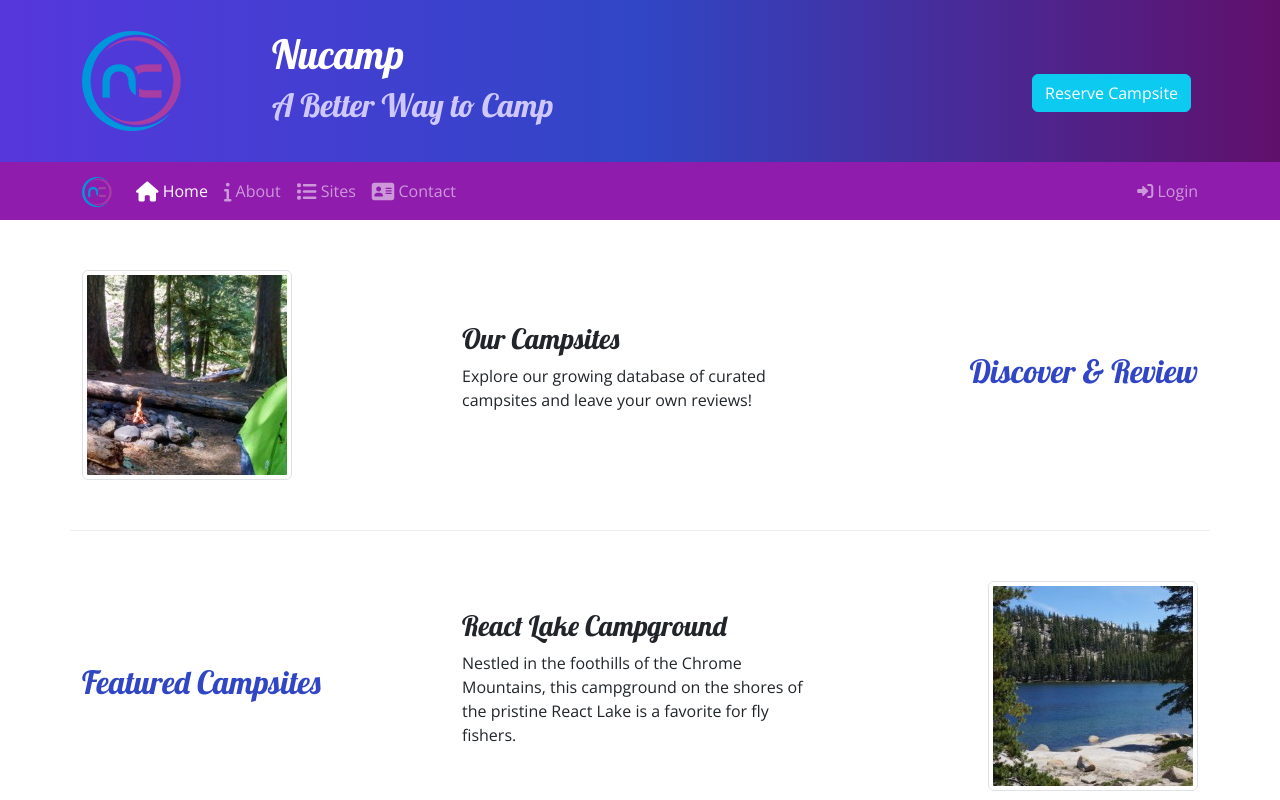
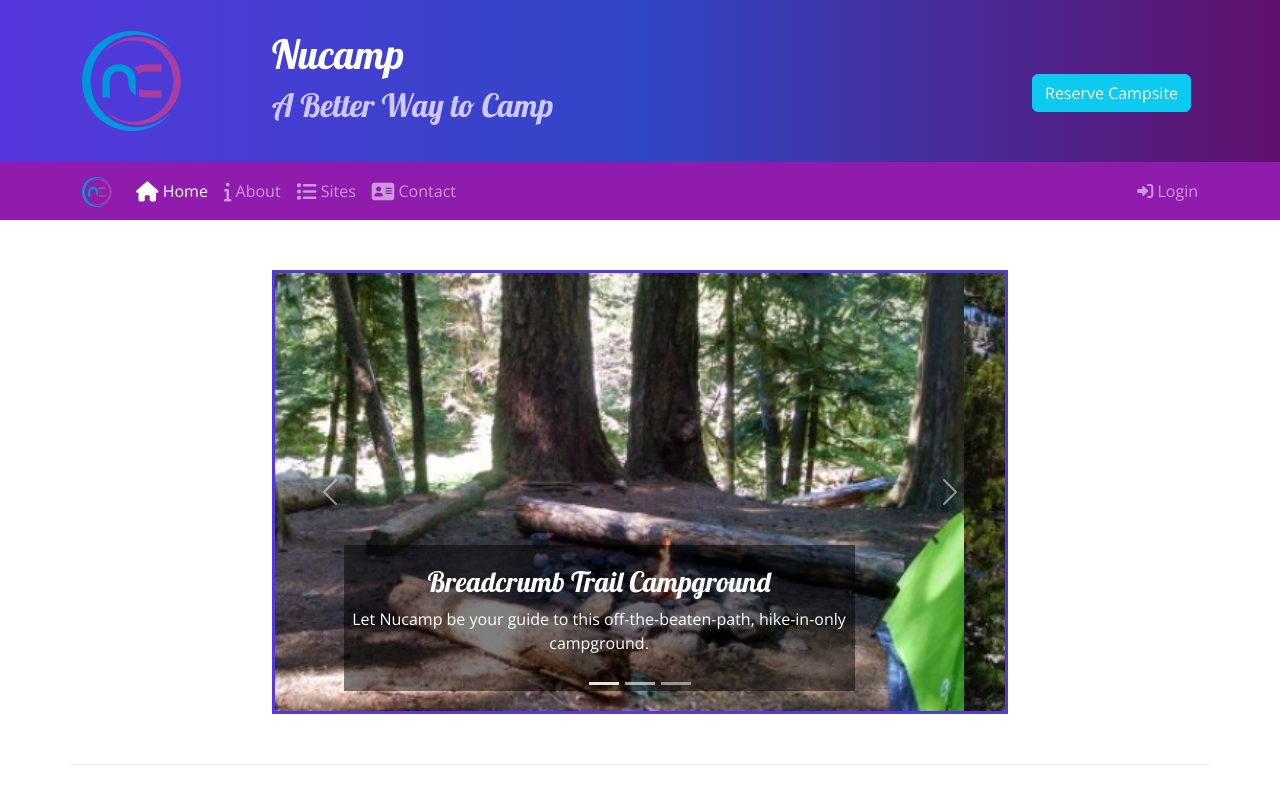
Before and after one commit to VictorZornek/Nucampsite, a plain HTML site: page index.html in a window 1280 px wide. Shown: the top 800 px of the page. Drawn offline with nearby package versions, Linux system fonts and the light colour scheme; files whose address does not match are found by name.

Commit message:
Carousel

```diff
--- a/css/styles.css
+++ b/css/styles.css
@@ -44,3 +44,10 @@ footer {
 .accordion-button {
     background-color: #d3d3d3;
 }
+
+.carousel-caption {
+    background-color: rgba(0, 0, 0, 0.5);
+}
+.carousel {
+    border: solid #5637DD;
+}
--- a/index.html
+++ b/index.html
@@ -155,6 +155,50 @@
     <!-- main section -->
     <main class="container">
 
+        <!-- carousel -->
+        <section class="row row-content">
+            <div class="col-md-8 mx-auto">
+                <div id="homeCarousel" class="carousel slide" data-bs-ride="carousel">
+                    <div class="carousel-indicators">
+                        <button type="button" data-bs-target="#homeCarousel" data-bs-slide-to="0" class="active"></button>
+                        <button type="button" data-bs-target="#homeCarousel" data-bs-slide-to="1"></button>
+                        <button type="button" data-bs-target="#homeCarousel" data-bs-slide-to="2"></button>
+                    </div>
+                    <div class="carousel-inner">
+                        <div class="carousel-item active">
+                            <img class="d-block w-100" src="img/breadcrumb-trail.jpg" alt="Breadcrumb Trail Campground">
+                            <div class="carousel-caption">
+                                <h3>Breadcrumb Trail Campground</h3>
+                                <p class="d-none d-sm-block">Let Nucamp be your guide to this off-the-beaten-path, hike-in-only campground.</p>
+                            </div>
+                        </div>
+                        <div class="carousel-item">
+                            <img class="d-block w-100" src="img/react-lake.jpg" alt="React Lake Campground" />
+                            <div class="carousel-caption">
+                                <h3>React Lake Campground</h3>
+                                <p class="d-none d-sm-block">Nestled in the foothills of the Chrome Mountains, this campground on the shores of the pristine React Lake is a favorite for fly fishers.</p>
+                            </div>
+                        </div>
+                        <div class="carousel-item">
+                            <img class="d-block w-100" src="img/chrome-river.jpg" alt="Chrome River Campground" />
+                            <div class="carousel-caption">
+                                <h3>Chrome River Campground</h3>
+                                <p class="d-none d-sm-block">Spend a few sunny days and starry nights beneath a canopy of old-growth firs at this enchanting spot by the Chrome River.</p>
+                            </div>
+                        </div>
+                    </div>
+                    <a class="carousel-control-prev" href="#homeCarousel" role="button" data-bs-slide="prev">
+                        <span class="carousel-control-prev-icon"></span>
+                        <span class="sr-only">Previous</span>
+                    </a>
+                    <a class="carousel-control-next" href="#homeCarousel" role="button" data-bs-slide="next">
+                        <span class="carousel-control-next-icon"></span>
+                        <span class="sr-only">Next</span>
+                    </a>
+                </div>
+            </div>
+        </section>
+
         <!-- discover section -->
         <section class="row row-content align-items-center">
             <div class="col sm-4 col md-3 align-content-center order-last">
```
